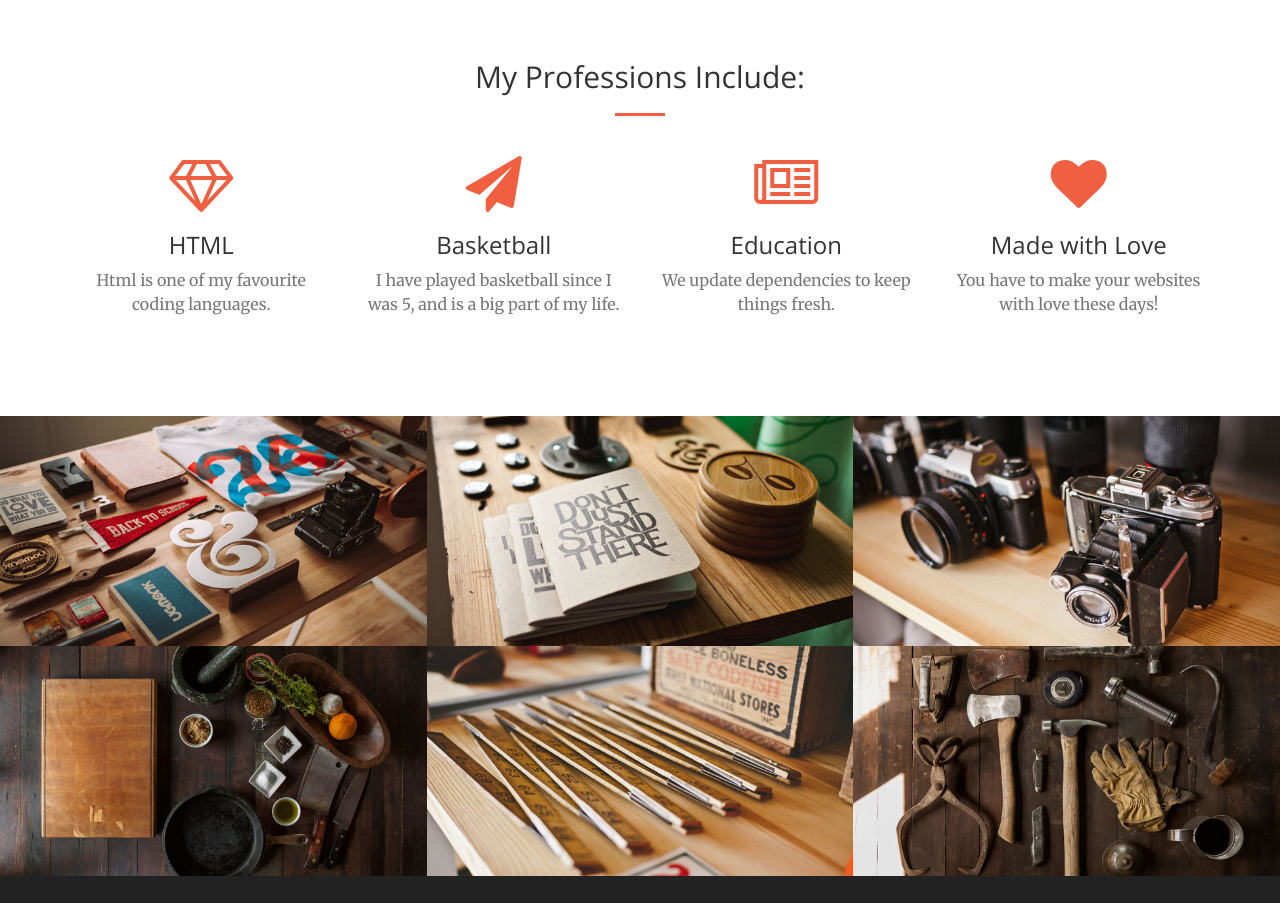
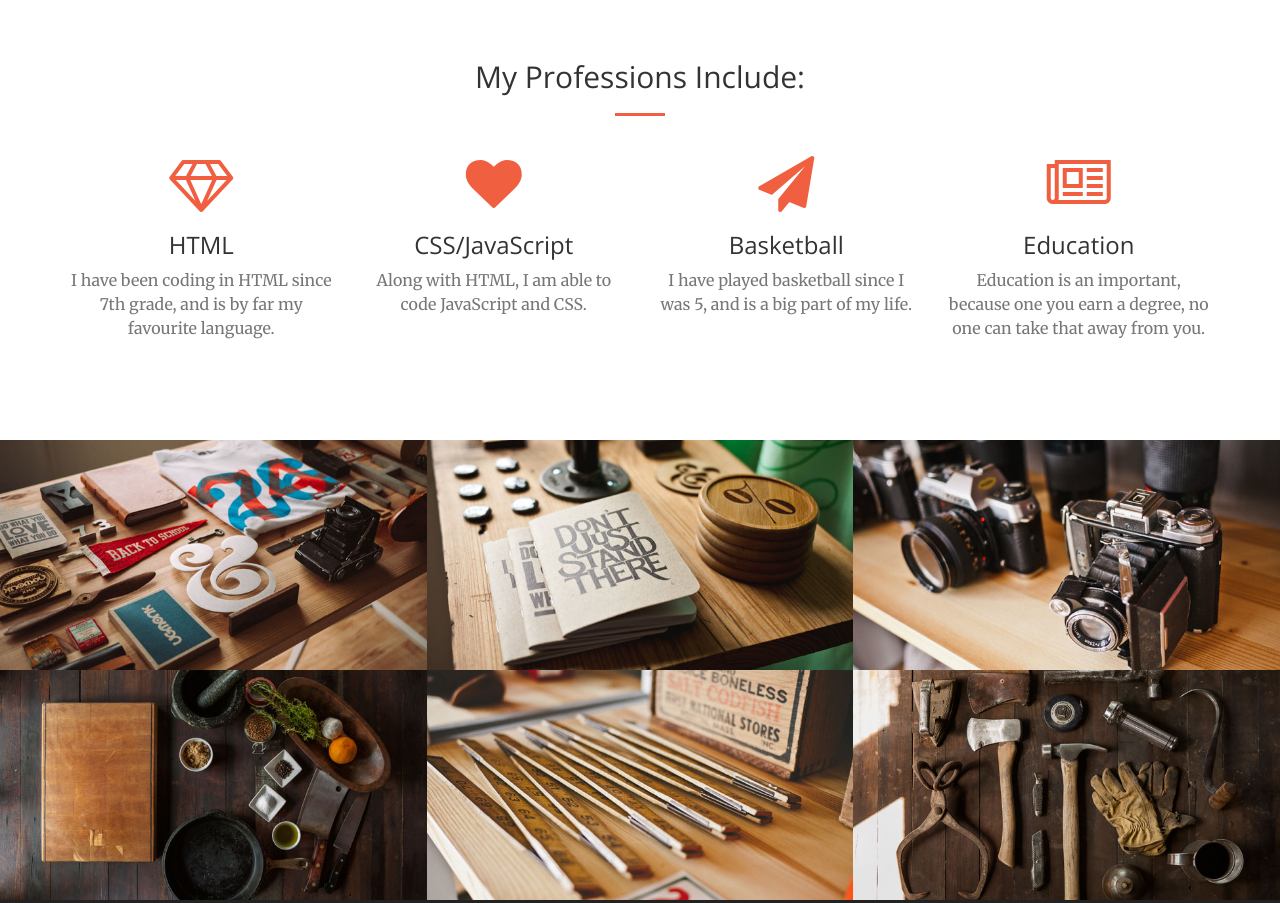
Before and after one commit to JustinSch/portfolio, a plain HTML site: page index.html in a window 1280 px wide. Shown: the part 840-1743 px from the top of the page. Drawn offline with nearby package versions, Linux system fonts and the light colour scheme.

Commit message:
5/14/15 11:27

```diff
--- a/index.html
+++ b/index.html
@@ -97,10 +97,18 @@
                     <div class="service-box">
                         <i class="fa fa-4x fa-diamond wow bounceIn text-primary"></i>
                         <h3>HTML</h3>
-                        <p class="text-muted">Html is one of my favourite coding languages.</p>
+                        <p class="text-muted">I have been coding in HTML since 7th grade, and is by far my favourite language.</p>
                     </div>
                 </div>
+
                 <div class="col-lg-3 col-md-6 text-center">
+                    <div class="service-box">
+                        <i class="fa fa-4x fa-heart wow bounceIn text-primary" data-wow-delay=".3s"></i>
+                        <h3>CSS/JavaScript</h3>
+                        <p class="text-muted">Along with HTML, I am able to code JavaScript and CSS.</p>
+                    </div>
+                </div>
+				<div class="col-lg-3 col-md-6 text-center">
                     <div class="service-box">
                         <i class="fa fa-4x fa-paper-plane wow bounceIn text-primary" data-wow-delay=".1s"></i>
                         <h3>Basketball</h3>
@@ -111,14 +119,7 @@
                     <div class="service-box">
                         <i class="fa fa-4x fa-newspaper-o wow bounceIn text-primary" data-wow-delay=".2s"></i>
                         <h3>Education</h3>
-                        <p class="text-muted">We update dependencies to keep things fresh.</p>
-                    </div>
-                </div>
-                <div class="col-lg-3 col-md-6 text-center">
-                    <div class="service-box">
-                        <i class="fa fa-4x fa-heart wow bounceIn text-primary" data-wow-delay=".3s"></i>
-                        <h3>Made with Love</h3>
-                        <p class="text-muted">You have to make your websites with love these days!</p>
+                        <p class="text-muted">Education is an important, because one you earn a degree, no one can take that away from you.</p>
                     </div>
                 </div>
             </div>
```
